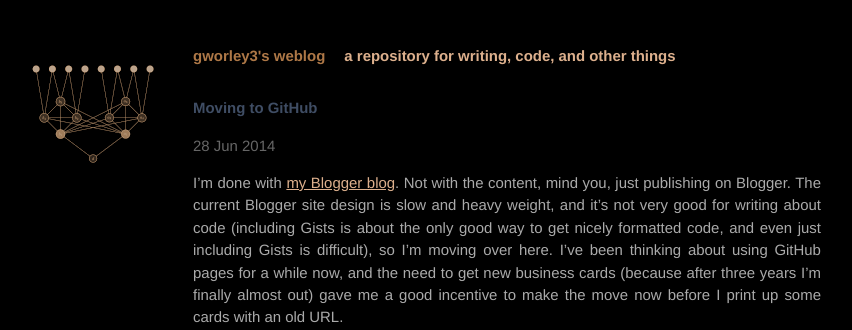
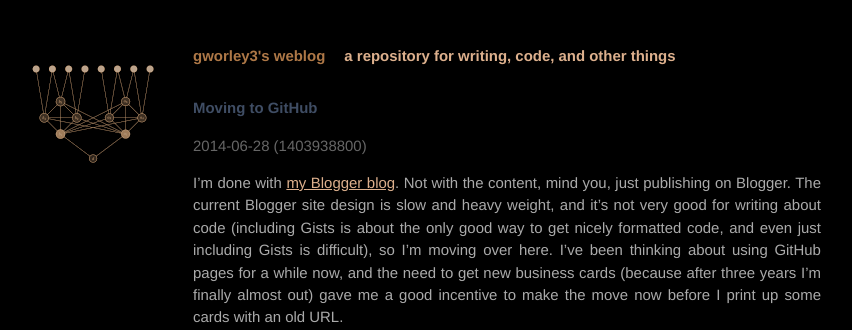
Before and after one commit to gworley3/gworley3.github.io, a Jekyll site: the page built from _posts/2014-06-28-moving-to-github.markdown, in a window 1280 px wide. Shown: the top 330 px of the page, without its empty margins (133-985 px from the left). Built offline with Jekyll 4.4.1, drawn with Linux system fonts in a browser that asks for light colours; Markdown is read by kramdown in place of the engine named in the settings.

Commit message:
Change date format.

```diff
--- a/_layouts/post.html
+++ b/_layouts/post.html
@@ -5,7 +5,7 @@
 
 <header>
   <h2>{{ page.title }}</h2>
-  <p class="meta">{{ page.date | date_to_string }}</p>
+  <p class="meta">{{ page.date | date: "%Y-%m-%d (%s)" }}</p>
 </header>
 
 <div class="post">
--- a/index.html
+++ b/index.html
@@ -7,7 +7,7 @@
   <h1>Blog Posts</h1>
   <ul class="posts">
     {% for post in site.posts %}
-      <li><span>{{ post.date | date_to_string }}</span> &raquo; <a href="{{ post.url }}">{{ post.title }}</a></li>
+      <li><span>{{ post.date | date: "%Y-%m-%d (%s)" }}</span> &raquo; <a href="{{ post.url }}">{{ post.title }}</a></li>
     {% endfor %}
   </ul>
 </div>
```
